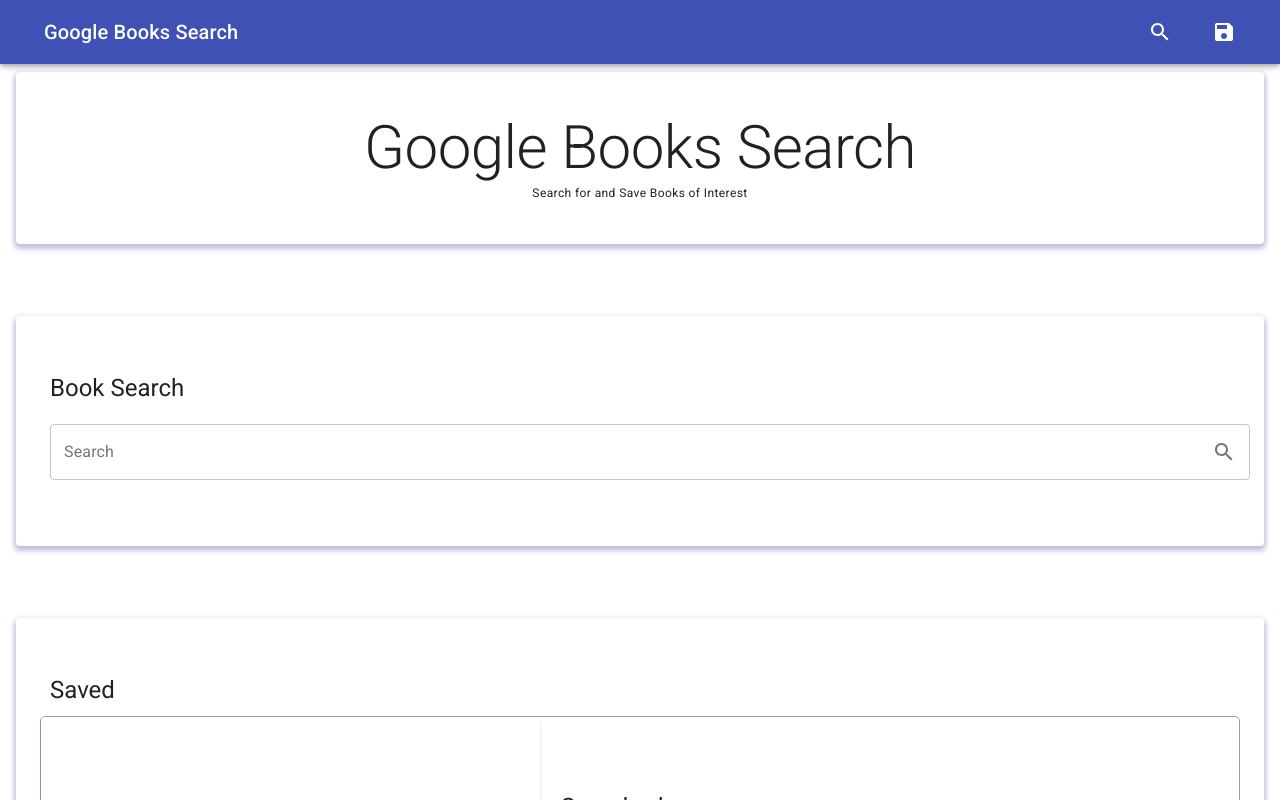
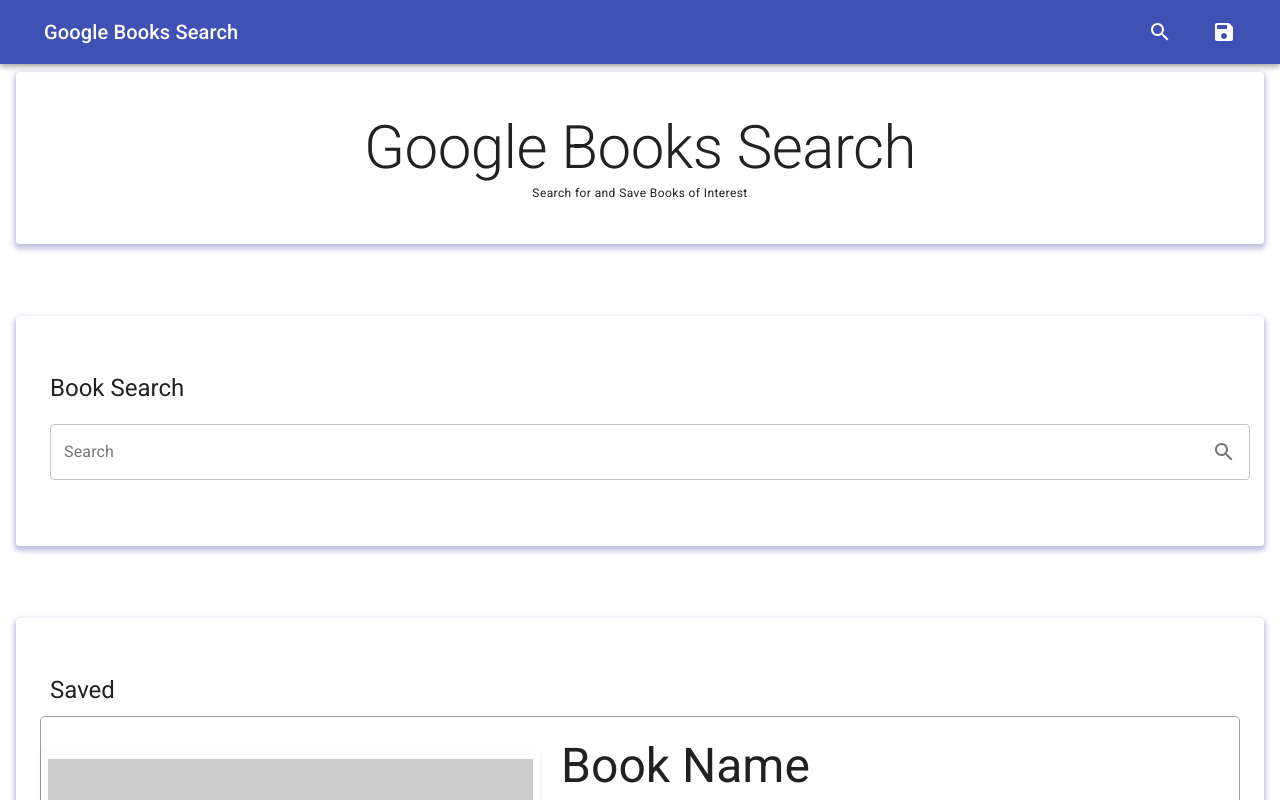
Before and after one commit to adliano/GoogleBooksSearch, a React (Create React App) app in the folder client/: page / in a window 1280 px wide. Shown: the top 800 px of the page. Built offline with nearby package versions, Linux system fonts and the light colour scheme; a web font is replaced by a local one.

Commit message:
reformat attributes to mach with the new ones

```diff
--- a/client/src/components/BookShelve/index.js
+++ b/client/src/components/BookShelve/index.js
@@ -26,17 +26,17 @@
         </H5>
         <Box border={0} borderColor='grey.500' borderRadius={5}>
           {/* ************************************************************** */}
-          <Book name='Book Name' author='Somebody' src='https://via.placeholder.com/250x250' about="Lorem Ipsum is simply dummy text of the printing and typesetting industry. Lorem Ipsum has been the industry's standard dummy text ever since the 1500s, when an unknown printer took a galley of type and scrambled it to make a type specimen book. It has survived not only five centuries, but also the leap into electronic typesetting, remaining essentially unchanged. It was popularised in the 1960s with the release of Letraset sheets containing Lorem Ipsum passages, and more recently with desktop publishing software like Aldus PageMaker including versions of Lorem Ipsum."/>
-          <Book name='Book Name' author='Somebody' src='https://via.placeholder.com/250x250' about="Lorem Ipsum is simply dummy text of the printing and typesetting industry. Lorem Ipsum has been the industry's standard dummy text ever since the 1500s, when an unknown printer took a galley of type and scrambled it to make a type specimen book. It has survived not only five centuries, but also the leap into electronic typesetting, remaining essentially unchanged. It was popularised in the 1960s with the release of Letraset sheets containing Lorem Ipsum passages, and more recently with desktop publishing software like Aldus PageMaker including versions of Lorem Ipsum."/>
-          <Book name='Book Name' author='Somebody' src='https://via.placeholder.com/250x250' about="Lorem Ipsum is simply dummy text of the printing and typesetting industry. Lorem Ipsum has been the industry's standard dummy text ever since the 1500s, when an unknown printer took a galley of type and scrambled it to make a type specimen book. It has survived not only five centuries, but also the leap into electronic typesetting, remaining essentially unchanged. It was popularised in the 1960s with the release of Letraset sheets containing Lorem Ipsum passages, and more recently with desktop publishing software like Aldus PageMaker including versions of Lorem Ipsum."/>
-          <Book name='Book Name' author='Somebody' src='https://via.placeholder.com/250x250' about="Lorem Ipsum is simply dummy text of the printing and typesetting industry. Lorem Ipsum has been the industry's standard dummy text ever since the 1500s, when an unknown printer took a galley of type and scrambled it to make a type specimen book. It has survived not only five centuries, but also the leap into electronic typesetting, remaining essentially unchanged. It was popularised in the 1960s with the release of Letraset sheets containing Lorem Ipsum passages, and more recently with desktop publishing software like Aldus PageMaker including versions of Lorem Ipsum."/>
-          <Book name='Book Name' author='Somebody' src='https://via.placeholder.com/250x250' about="Lorem Ipsum is simply dummy text of the printing and typesetting industry. Lorem Ipsum has been the industry's standard dummy text ever since the 1500s, when an unknown printer took a galley of type and scrambled it to make a type specimen book. It has survived not only five centuries, but also the leap into electronic typesetting, remaining essentially unchanged. It was popularised in the 1960s with the release of Letraset sheets containing Lorem Ipsum passages, and more recently with desktop publishing software like Aldus PageMaker including versions of Lorem Ipsum."/>
-          <Book name='Book Name' author='Somebody' src='https://via.placeholder.com/250x250' about="Lorem Ipsum is simply dummy text of the printing and typesetting industry. Lorem Ipsum has been the industry's standard dummy text ever since the 1500s, when an unknown printer took a galley of type and scrambled it to make a type specimen book. It has survived not only five centuries, but also the leap into electronic typesetting, remaining essentially unchanged. It was popularised in the 1960s with the release of Letraset sheets containing Lorem Ipsum passages, and more recently with desktop publishing software like Aldus PageMaker including versions of Lorem Ipsum."/>
-          <Book name='Book Name' author='Somebody' src='https://via.placeholder.com/250x250' about="Lorem Ipsum is simply dummy text of the printing and typesetting industry. Lorem Ipsum has been the industry's standard dummy text ever since the 1500s, when an unknown printer took a galley of type and scrambled it to make a type specimen book. It has survived not only five centuries, but also the leap into electronic typesetting, remaining essentially unchanged. It was popularised in the 1960s with the release of Letraset sheets containing Lorem Ipsum passages, and more recently with desktop publishing software like Aldus PageMaker including versions of Lorem Ipsum."/>
-          <Book name='Book Name' author='Somebody' src='https://via.placeholder.com/250x250' about="Lorem Ipsum is simply dummy text of the printing and typesetting industry. Lorem Ipsum has been the industry's standard dummy text ever since the 1500s, when an unknown printer took a galley of type and scrambled it to make a type specimen book. It has survived not only five centuries, but also the leap into electronic typesetting, remaining essentially unchanged. It was popularised in the 1960s with the release of Letraset sheets containing Lorem Ipsum passages, and more recently with desktop publishing software like Aldus PageMaker including versions of Lorem Ipsum."/>
-          <Book name='Book Name' author='Somebody' src='https://via.placeholder.com/250x250' about="Lorem Ipsum is simply dummy text of the printing and typesetting industry. Lorem Ipsum has been the industry's standard dummy text ever since the 1500s, when an unknown printer took a galley of type and scrambled it to make a type specimen book. It has survived not only five centuries, but also the leap into electronic typesetting, remaining essentially unchanged. It was popularised in the 1960s with the release of Letraset sheets containing Lorem Ipsum passages, and more recently with desktop publishing software like Aldus PageMaker including versions of Lorem Ipsum."/>
-          <Book name='Book Name' author='Somebody' src='https://via.placeholder.com/250x250' about="Lorem Ipsum is simply dummy text of the printing and typesetting industry. Lorem Ipsum has been the industry's standard dummy text ever since the 1500s, when an unknown printer took a galley of type and scrambled it to make a type specimen book. It has survived not only five centuries, but also the leap into electronic typesetting, remaining essentially unchanged. It was popularised in the 1960s with the release of Letraset sheets containing Lorem Ipsum passages, and more recently with desktop publishing software like Aldus PageMaker including versions of Lorem Ipsum."/>
-          <Book name='Book Name' author='Somebody' src='https://via.placeholder.com/250x250' about="Lorem Ipsum is simply dummy text of the printing and typesetting industry. Lorem Ipsum has been the industry's standard dummy text ever since the 1500s, when an unknown printer took a galley of type and scrambled it to make a type specimen book. It has survived not only five centuries, but also the leap into electronic typesetting, remaining essentially unchanged. It was popularised in the 1960s with the release of Letraset sheets containing Lorem Ipsum passages, and more recently with desktop publishing software like Aldus PageMaker including versions of Lorem Ipsum."/>
+          <Book title='Book Name' author='Somebody' previewLink='' thumbnail='https://via.placeholder.com/250x250' description="Lorem Ipsum is simply dummy text of the printing and typesetting industry. Lorem Ipsum has been the industry's standard dummy text ever since the 1500s, when an unknown printer took a galley of type and scrambled it to make a type specimen book. It has survived not only five centuries, but also the leap into electronic typesetting, remaining essentially unchanged. It was popularised in the 1960s with the release of Letraset sheets containing Lorem Ipsum passages, and more recently with desktop publishing software like Aldus PageMaker including versions of Lorem Ipsum."/>
+          <Book title='Book Name' author='Somebody' previewLink='' thumbnail='https://via.placeholder.com/250x250' description="Lorem Ipsum is simply dummy text of the printing and typesetting industry. Lorem Ipsum has been the industry's standard dummy text ever since the 1500s, when an unknown printer took a galley of type and scrambled it to make a type specimen book. It has survived not only five centuries, but also the leap into electronic typesetting, remaining essentially unchanged. It was popularised in the 1960s with the release of Letraset sheets containing Lorem Ipsum passages, and more recently with desktop publishing software like Aldus PageMaker including versions of Lorem Ipsum."/>
+          <Book title='Book Name' author='Somebody' previewLink='' thumbnail='https://via.placeholder.com/250x250' description="Lorem Ipsum is simply dummy text of the printing and typesetting industry. Lorem Ipsum has been the industry's standard dummy text ever since the 1500s, when an unknown printer took a galley of type and scrambled it to make a type specimen book. It has survived not only five centuries, but also the leap into electronic typesetting, remaining essentially unchanged. It was popularised in the 1960s with the release of Letraset sheets containing Lorem Ipsum passages, and more recently with desktop publishing software like Aldus PageMaker including versions of Lorem Ipsum."/>
+          <Book title='Book Name' author='Somebody' previewLink='' thumbnail='https://via.placeholder.com/250x250' description="Lorem Ipsum is simply dummy text of the printing and typesetting industry. Lorem Ipsum has been the industry's standard dummy text ever since the 1500s, when an unknown printer took a galley of type and scrambled it to make a type specimen book. It has survived not only five centuries, but also the leap into electronic typesetting, remaining essentially unchanged. It was popularised in the 1960s with the release of Letraset sheets containing Lorem Ipsum passages, and more recently with desktop publishing software like Aldus PageMaker including versions of Lorem Ipsum."/>
+          <Book title='Book Name' author='Somebody' previewLink='' thumbnail='https://via.placeholder.com/250x250' description="Lorem Ipsum is simply dummy text of the printing and typesetting industry. Lorem Ipsum has been the industry's standard dummy text ever since the 1500s, when an unknown printer took a galley of type and scrambled it to make a type specimen book. It has survived not only five centuries, but also the leap into electronic typesetting, remaining essentially unchanged. It was popularised in the 1960s with the release of Letraset sheets containing Lorem Ipsum passages, and more recently with desktop publishing software like Aldus PageMaker including versions of Lorem Ipsum."/>
+          <Book title='Book Name' author='Somebody' previewLink='' thumbnail='https://via.placeholder.com/250x250' description="Lorem Ipsum is simply dummy text of the printing and typesetting industry. Lorem Ipsum has been the industry's standard dummy text ever since the 1500s, when an unknown printer took a galley of type and scrambled it to make a type specimen book. It has survived not only five centuries, but also the leap into electronic typesetting, remaining essentially unchanged. It was popularised in the 1960s with the release of Letraset sheets containing Lorem Ipsum passages, and more recently with desktop publishing software like Aldus PageMaker including versions of Lorem Ipsum."/>
+          <Book title='Book Name' author='Somebody' previewLink='' thumbnail='https://via.placeholder.com/250x250' description="Lorem Ipsum is simply dummy text of the printing and typesetting industry. Lorem Ipsum has been the industry's standard dummy text ever since the 1500s, when an unknown printer took a galley of type and scrambled it to make a type specimen book. It has survived not only five centuries, but also the leap into electronic typesetting, remaining essentially unchanged. It was popularised in the 1960s with the release of Letraset sheets containing Lorem Ipsum passages, and more recently with desktop publishing software like Aldus PageMaker including versions of Lorem Ipsum."/>
+          <Book title='Book Name' author='Somebody' previewLink='' thumbnail='https://via.placeholder.com/250x250' description="Lorem Ipsum is simply dummy text of the printing and typesetting industry. Lorem Ipsum has been the industry's standard dummy text ever since the 1500s, when an unknown printer took a galley of type and scrambled it to make a type specimen book. It has survived not only five centuries, but also the leap into electronic typesetting, remaining essentially unchanged. It was popularised in the 1960s with the release of Letraset sheets containing Lorem Ipsum passages, and more recently with desktop publishing software like Aldus PageMaker including versions of Lorem Ipsum."/>
+          <Book title='Book Name' author='Somebody' previewLink='' thumbnail='https://via.placeholder.com/250x250' description="Lorem Ipsum is simply dummy text of the printing and typesetting industry. Lorem Ipsum has been the industry's standard dummy text ever since the 1500s, when an unknown printer took a galley of type and scrambled it to make a type specimen book. It has survived not only five centuries, but also the leap into electronic typesetting, remaining essentially unchanged. It was popularised in the 1960s with the release of Letraset sheets containing Lorem Ipsum passages, and more recently with desktop publishing software like Aldus PageMaker including versions of Lorem Ipsum."/>
+          <Book title='Book Name' author='Somebody' previewLink='' thumbnail='https://via.placeholder.com/250x250' description="Lorem Ipsum is simply dummy text of the printing and typesetting industry. Lorem Ipsum has been the industry's standard dummy text ever since the 1500s, when an unknown printer took a galley of type and scrambled it to make a type specimen book. It has survived not only five centuries, but also the leap into electronic typesetting, remaining essentially unchanged. It was popularised in the 1960s with the release of Letraset sheets containing Lorem Ipsum passages, and more recently with desktop publishing software like Aldus PageMaker including versions of Lorem Ipsum."/>
+          <Book title='Book Name' author='Somebody' previewLink='' thumbnail='https://via.placeholder.com/250x250' description="Lorem Ipsum is simply dummy text of the printing and typesetting industry. Lorem Ipsum has been the industry's standard dummy text ever since the 1500s, when an unknown printer took a galley of type and scrambled it to make a type specimen book. It has survived not only five centuries, but also the leap into electronic typesetting, remaining essentially unchanged. It was popularised in the 1960s with the release of Letraset sheets containing Lorem Ipsum passages, and more recently with desktop publishing software like Aldus PageMaker including versions of Lorem Ipsum."/>
           {/* <Book /> */}
           {/* *************************************************************** */}
         </Box>
@@ -51,3 +51,14 @@
               <H5>{props.gretting}</H5>
               <H5>{props.author}</H5>
               <P>{props.about}</P> */
+              /*
+{
+    id: "N9Sk0uyOf-8C"
+    title: "Crash",
+    author: ["Ann Harth"],
+    description:
+    "Highlights! is an innovative series of original works of fiction aimed at students aged between 10 to 15 years who find reading challenging. In the book Crash!, it deals with courage and self-reliance. Nalini and Zed are flying to visit their relatives for a holiday. Their plane encounters a huge storm and crashes near a deserted island. The pilot is killed and the teenagers are along. They manage to find shelter, food and even water. It seems almost too easy for two young people stranded all alone. Or are they alone?",
+    previewLink: "https://books.google.com/books?id=N9Sk0uyOf-8C&printsec=frontcover&dq=crash&hl=&cd=6&source=gbs_api#v=onepage&q=crash&f=false",
+    thumbnail: "https://books.google.com/books/content?id=N9Sk0uyOf-8C&printsec=frontcover&img=1&zoom=1&edge=curl&source=gbs_api",
+  }
+*/
```
